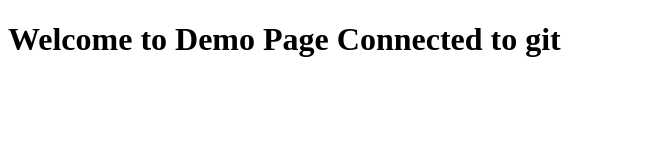
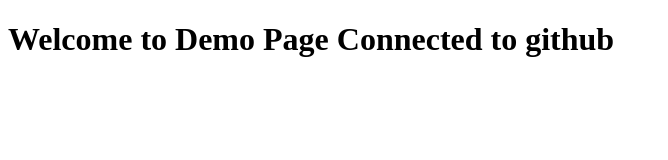
Before and after one commit to aspirehiveintern/aspweb, a plain HTML site: page index.html in a window 1280 px wide. Shown: the whole page, without its empty margins (0-668 px from the left). Drawn offline with Linux system fonts and the light colour scheme.

Commit message:
Update index.html

```diff
--- a/index.html
+++ b/index.html
@@ -6,7 +6,7 @@
 <body>
 	<h1>
 		Welcome to Demo Page
-		Connected to git
+		Connected to github
 	</h1>
 </body>
 </html>
```
